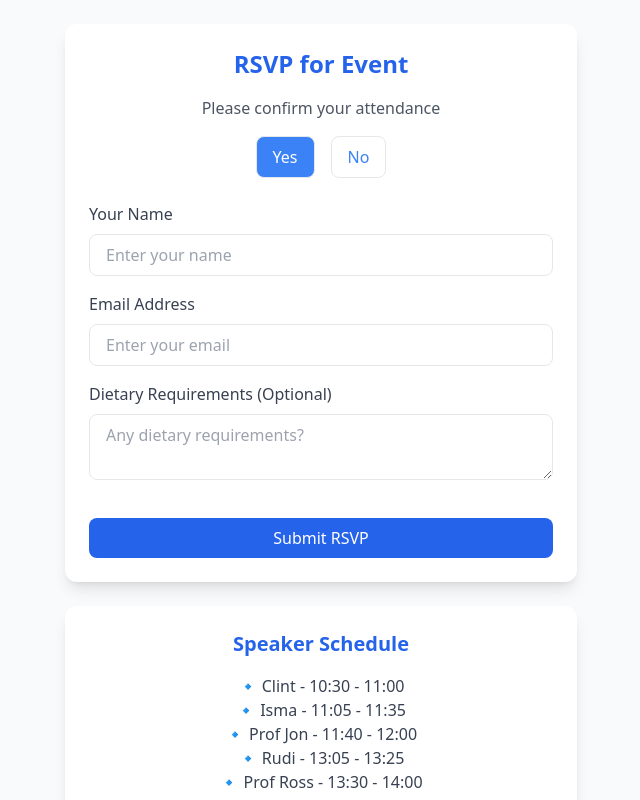
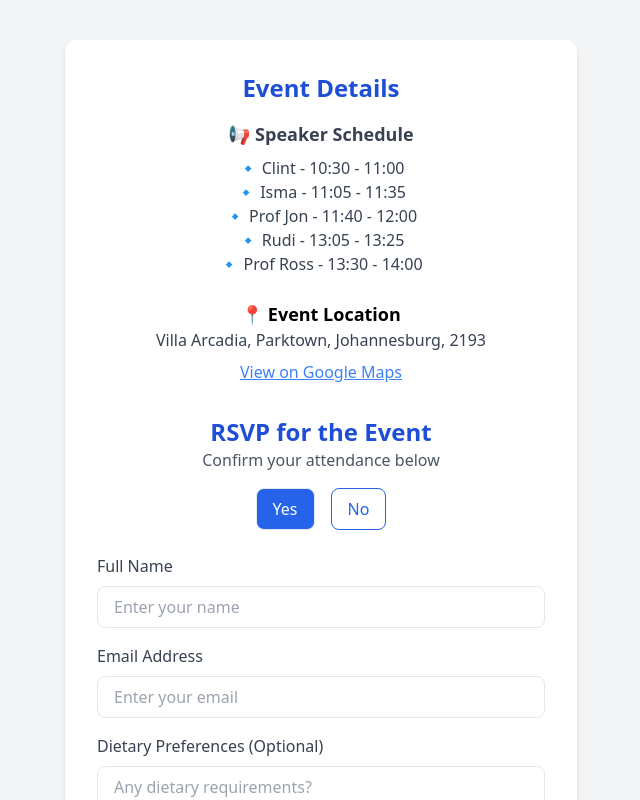
Before and after one commit to Gradi03/RSVP-for-event, a React (Vite) app: page / in a window 1280 px wide. Both pictures are taken after a click on the button "Yes". Shown: the top 800 px of the page, without its empty margins (319-959 px from the left). Built offline with nearby package versions, Linux system fonts and the light colour scheme.

Commit message:
added functionality for the second form

```diff
--- a/src/App.jsx
+++ b/src/App.jsx
@@ -2,99 +2,102 @@ import React, { useState } from 'react';
 import { motion } from 'framer-motion';
 import Swal from 'sweetalert2';
 
-export default function Contact() {
-  const [attending, setAttending] = useState(null);
-  const [name, setName] = useState('');
-  const [email, setEmail] = useState('');
-  const [dietary, setDietary] = useState('');
-  const [result, setResult] = useState('');
+export default function RSVPForm() {
+  const [attendanceStatus, setAttendanceStatus] = useState(null);
+  const [fullName, setFullName] = useState('');
+  const [emailAddress, setEmailAddress] = useState('');
+  const [dietaryPreferences, setDietaryPreferences] = useState('');
+  const [formMessage, setFormMessage] = useState('');
 
-  const onSubmit = async (event) => {
+  const handleSubmit = async (event) => {
     event.preventDefault();
 
     Swal.fire({
-      title: 'Processing...',
-      text: 'Please wait while we submit your RSVP.',
+      title: 'Submitting RSVP...',
+      text: 'Please wait while we process your submission.',
       icon: 'info',
       showConfirmButton: false,
       willOpen: () => Swal.showLoading(),
     });
 
     const formData = new FormData(event.target);
-    formData.append("access_key", "e4ed5312-c63a-4b40-9e85-f92aa6fde0d4");
+    formData.append('access_key', 'e4ed5312-c63a-4b40-9e85-f92aa6fde0d4');
+    formData.append('attendanceStatus', attendanceStatus);
 
     try {
-      const response = await fetch("https://api.web3forms.com/submit", {
-        method: "POST",
+      const response = await fetch('https://api.web3forms.com/submit', {
+        method: 'POST',
         body: formData,
       });
       const data = await response.json();
 
       if (data.success) {
-        setResult("Form Submitted Successfully");
+        setFormMessage('RSVP submitted successfully!');
         Swal.fire('Success!', 'Your RSVP has been submitted.', 'success');
         event.target.reset();
       } else {
-        setResult(data.message);
+        setFormMessage(data.message);
         Swal.fire('Error!', data.message, 'error');
       }
     } catch (error) {
-      setResult("Something went wrong. Please try again.");
+      setFormMessage('An error occurred. Please try again.');
       Swal.fire('Error!', 'Something went wrong. Please try again.', 'error');
     }
   };
 
   return (
-    <motion.div initial={{ opacity: 0 }} animate={{ opacity: 1 }} transition={{ duration: 1 }} className="min-h-screen flex flex-col items-center justify-center bg-gray-50 py-6 px-4">
-      <motion.div initial={{ y: -20 }} animate={{ y: 0 }} transition={{ duration: 0.5 }} className="max-w-lg w-full bg-white p-6 rounded-xl shadow-lg">
-        <h1 className="text-2xl font-bold text-center text-blue-600 mb-4">RSVP for Event</h1>
-        <p className="text-gray-600 text-center mb-4">Please confirm your attendance</p>
+    <motion.div initial={{ opacity: 0 }} animate={{ opacity: 1 }} transition={{ duration: 1 }} className="min-h-screen flex flex-col items-center justify-center bg-gray-100 py-10 px-6">
+      <motion.div initial={{ y: -20 }} animate={{ y: 0 }} transition={{ duration: 0.5 }} className="max-w-lg w-full bg-white p-8 rounded-xl shadow-md">
+        <h2 className="text-2xl font-bold text-center text-blue-700">Event Details</h2>
+        <div className="mt-4 text-gray-700 text-center">
+          <h3 className="text-lg font-semibold">📢 Speaker Schedule</h3>
+          <ul className="mt-2">
+            <li>🔹 Clint - 10:30 - 11:00</li>
+            <li>🔹 Isma - 11:05 - 11:35</li>
+            <li>🔹 Prof Jon - 11:40 - 12:00</li>
+            <li>🔹 Rudi - 13:05 - 13:25</li>
+            <li>🔹 Prof Ross - 13:30 - 14:00</li>
+          </ul>
+        </div>
+
+        <div className="text-center mt-6">
+          <h3 className="text-lg font-semibold">📍 Event Location</h3>
+          <p className="text-gray-700">Villa Arcadia, Parktown, Johannesburg, 2193</p>
+          <a href="https://maps.google.com/?q=-26.174562,28.041109" target="_blank" rel="noopener noreferrer" className="text-blue-500 underline mt-2 inline-block">View on Google Maps</a>
+        </div>
+
+        <h2 className="text-2xl font-bold text-center text-blue-700 mt-8">RSVP for the Event</h2>
+        <p className="text-gray-600 text-center mb-4">Confirm your attendance below</p>
 
         <div className="mb-6 text-center">
-          <button onClick={() => setAttending('Yes')} className={`px-4 py-2 rounded-lg border ${attending === 'Yes' ? 'bg-blue-500 text-white' : 'bg-white text-blue-500'} mr-4`}>Yes</button>
-          <button onClick={() => setAttending('No')} className={`px-4 py-2 rounded-lg border ${attending === 'No' ? 'bg-blue-500 text-white' : 'bg-white text-blue-500'}`}>No</button>
+          <button onClick={() => setAttendanceStatus('Yes')} className={`px-4 py-2 rounded-lg border ${attendanceStatus === 'Yes' ? 'bg-blue-600 text-white' : 'bg-white text-blue-600 border-blue-600'} mr-4`}>Yes</button>
+          <button onClick={() => setAttendanceStatus('No')} className={`px-4 py-2 rounded-lg border ${attendanceStatus === 'No' ? 'bg-blue-600 text-white' : 'bg-white text-blue-600 border-blue-600'}`}>No</button>
         </div>
 
-        {attending === 'Yes' && (
-          <motion.form initial={{ opacity: 0 }} animate={{ opacity: 1 }} transition={{ duration: 0.5 }} onSubmit={onSubmit}>
+        {attendanceStatus && (
+          <motion.form initial={{ opacity: 0 }} animate={{ opacity: 1 }} transition={{ duration: 0.5 }} onSubmit={handleSubmit} className="mt-4">
             <div className="mb-4">
-              <label className="block text-gray-700">Your Name</label>
-              <input type="text" name="name" value={name} onChange={(e) => setName(e.target.value)} className="w-full px-4 py-2 border rounded-lg mt-2" placeholder="Enter your name" required />
+              <label className="block text-gray-700">Full Name</label>
+              <input type="text" name="fullName" value={fullName} onChange={(e) => setFullName(e.target.value)} className="w-full px-4 py-2 border rounded-lg mt-2" placeholder="Enter your name" required />
             </div>
             <div className="mb-4">
               <label className="block text-gray-700">Email Address</label>
-              <input type="email" name="email" value={email} onChange={(e) => setEmail(e.target.value)} className="w-full px-4 py-2 border rounded-lg mt-2" placeholder="Enter your email" required />
+              <input type="email" name="emailAddress" value={emailAddress} onChange={(e) => setEmailAddress(e.target.value)} className="w-full px-4 py-2 border rounded-lg mt-2" placeholder="Enter your email" required />
             </div>
-            <div className="mb-4">
-              <label className="block text-gray-700">Dietary Requirements (Optional)</label>
-              <textarea name="dietary" value={dietary} onChange={(e) => setDietary(e.target.value)} className="w-full px-4 py-2 border rounded-lg mt-2" placeholder="Any dietary requirements?" />
-            </div>
+            {attendanceStatus === 'Yes' && (
+              <div className="mb-4">
+                <label className="block text-gray-700">Dietary Preferences (Optional)</label>
+                <textarea name="dietaryPreferences" value={dietaryPreferences} onChange={(e) => setDietaryPreferences(e.target.value)} className="w-full px-4 py-2 border rounded-lg mt-2" placeholder="Any dietary requirements?" />
+              </div>
+            )}
+            {attendanceStatus === 'No' && (
+              <p className="text-red-500 text-center">Please fill out the form to confirm your non-attendance.</p>
+            )}
             <button type="submit" className="w-full py-2 px-4 bg-blue-600 text-white rounded-lg mt-4">Submit RSVP</button>
           </motion.form>
         )}
 
-        {result && <div className="mt-4 text-center text-gray-700">{result}</div>}
-      </motion.div>
-
-      {/* Speaker Schedule */}
-      <motion.div initial={{ opacity: 0 }} animate={{ opacity: 1 }} transition={{ duration: 1 }} className="max-w-lg w-full bg-white p-6 rounded-xl shadow-lg mt-6">
-        <h2 className="text-xl font-semibold text-center text-blue-600">Speaker Schedule</h2>
-        <ul className="mt-4 text-gray-700 text-center">
-          <li>🔹 Clint - 10:30 - 11:00</li>
-          <li>🔹 Isma - 11:05 - 11:35</li>
-          <li>🔹 Prof Jon - 11:40 - 12:00</li>
-          <li>🔹 Rudi - 13:05 - 13:25</li>
-          <li>🔹 Prof Ross - 13:30 - 14:00</li>
-        </ul>
-      </motion.div>
-
-      {/* Event Location */}
-      <motion.div initial={{ opacity: 0 }} animate={{ opacity: 1 }} transition={{ duration: 1 }} className="max-w-lg w-full bg-white p-6 rounded-xl shadow-lg mt-6">
-        <h2 className="text-xl font-semibold text-center text-blue-600">Event Location</h2>
-        <p className="text-center text-gray-700 mt-2">📍 Villa Arcadia, Parktown, Johannesburg, 2193</p>
-        <div className="text-center mt-2">
-          <a href="https://maps.google.com/?q=-26.174562,28.041109" target="_blank" rel="noopener noreferrer" className="text-blue-500 underline">View on Google Maps</a>
-        </div>
+        {formMessage && <div className="mt-4 text-center text-gray-700">{formMessage}</div>}
       </motion.div>
     </motion.div>
   );
```
